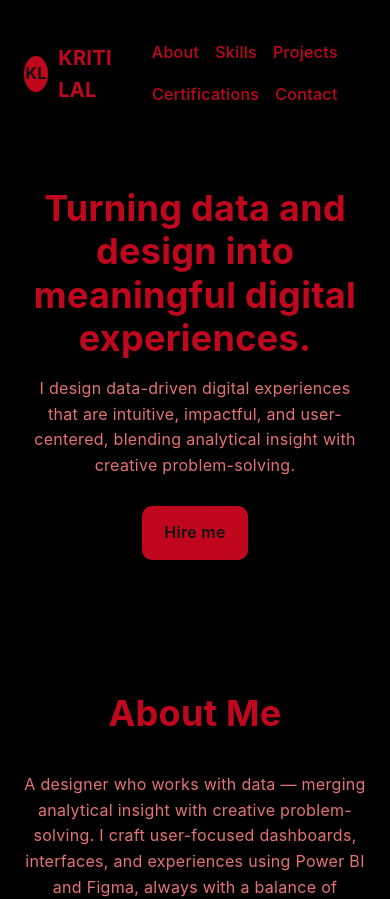
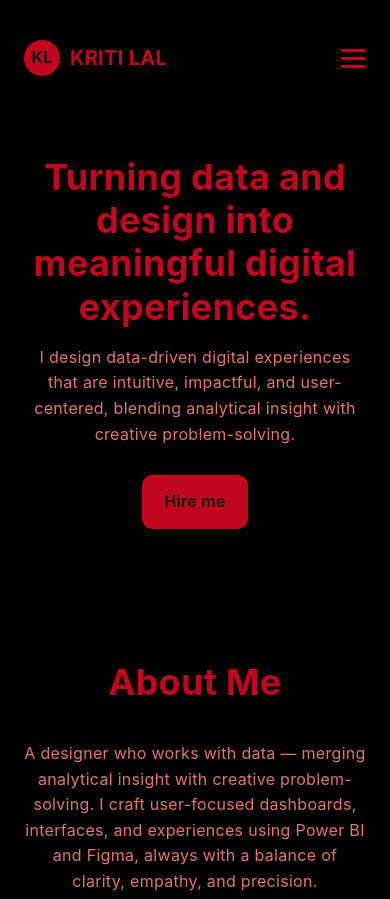
Before and after one commit to KritiLal/kritilal_portfolio, a React (Create React App) app: page / in a window 390 px wide. Shown: the top 899 px of the page. Built offline with nearby package versions, Linux system fonts and the light colour scheme.

Commit message:
Update site

```diff
--- a/src/App.css
+++ b/src/App.css
@@ -567,3 +567,73 @@ footer{
     font-size: 16px; /* easier to read on narrow screens */
   }
 }
+
+
+/* Hamburger Icon Container */
+.hamburger {
+  display: none; /* hidden on desktop */
+  flex-direction: column; /* stack 3 lines vertically */
+  gap: 5px; /* space between lines */
+  cursor: pointer; /* pointer on hover */
+}
+
+/* Each Line of the Hamburger */
+.hamburger span {
+  width: 25px; /* line width */
+  height: 3px; /* line thickness */
+  background: var(--accent); /* red accent color */
+  border-radius: 2px; /* slightly rounded edges */
+  transition: all 0.3s ease; /* smooth animation for rotation */
+}
+
+/* Hamburger "X" Animation when active */
+.hamburger.active span:nth-child(1) {
+  transform: rotate(45deg) translate(5px, 5px); /* top line rotates to form X */
+}
+
+.hamburger.active span:nth-child(2) {
+  opacity: 0; /* hide middle line */
+}
+
+.hamburger.active span:nth-child(3) {
+  transform: rotate(-45deg) translate(5px, -5px); /* bottom line rotates to form X */
+}
+
+/* Desktop Navigation Links */
+.nav-links {
+  display: flex; /* horizontal row of links */
+  gap: 24px; /* space between links */
+}
+
+/* Mobile Styles */
+@media (max-width: 700px) {
+  .nav-links {
+    display: none; /* hide links by default on mobile */
+    flex-direction: column; /* stack links vertically */
+    position: absolute; /* position menu over content */
+    top: 70px; /* below header */
+    right: 24px; /* align to right */
+    background: var(--bg); /* dark background */
+    padding: 20px; /* spacing inside menu */
+    border-radius: 8px; /* rounded corners */
+    gap: 16px; /* space between links */
+    border: 1px solid rgba(255,255,255,0.1); /* subtle border */
+    z-index: 1000; /* appear above other elements */
+  }
+
+  /* Show menu when hamburger is active */
+  .nav-links.show {
+    display: flex;
+  }
+
+  /* Show Hamburger Icon on Mobile */
+  .hamburger {
+    display: flex;
+  }
+
+  /* Mobile link styles */
+  .nav-links a {
+    font-size: 18px; /* larger text for touch */
+    padding: 8px 12px; /* padding for easier tapping */
+  }
+}
--- a/src/components/Navbar.js
+++ b/src/components/Navbar.js
@@ -1,6 +1,14 @@
-import React from 'react';
+import React, { useState } from 'react'; // Import React and useState hook for state management
 
 function Navbar() {
+  // State to track if mobile menu is open or closed
+  const [isOpen, setIsOpen] = useState(false);
+
+  // Function to toggle the mobile menu
+  const toggleMenu = () => {
+    setIsOpen(!isOpen); // Switch between true/false
+  };
+
   return (
     <header>
       {/* Logo section */}
@@ -8,16 +16,26 @@ function Navbar() {
         <span>KL</span> KRITI LAL
       </div>
 
-      {/* Navigation links */}
-      <nav>
-        <a href="#about">About</a>        {/* Link to About section */}
-        <a href="#skills">Skills</a>      {/* Link to Skills section */}
-        <a href="#projects">Projects</a>  {/* Link to Projects section */}
-        <a href="#certifications">Certifications</a>  {/* Link to Projects section */}
-        <a href="#contact">Contact</a>    {/* Link to Contact section */}
+      {/* Navigation Links */}
+      {/* Add 'show' class when isOpen is true to display menu on mobile */}
+      <nav className={`nav-links ${isOpen ? 'show' : ''}`}>
+        {/* Close menu when a link is clicked */}
+        <a href="#about" onClick={() => setIsOpen(false)}>About</a>
+        <a href="#skills" onClick={() => setIsOpen(false)}>Skills</a>
+        <a href="#projects" onClick={() => setIsOpen(false)}>Projects</a>
+        <a href="#certifications" onClick={() => setIsOpen(false)}>Certifications</a>
+        <a href="#contact" onClick={() => setIsOpen(false)}>Contact</a>
       </nav>
+
+      {/* Hamburger Icon */}
+      {/* Add 'active' class when isOpen is true for animation */}
+      <div className={`hamburger ${isOpen ? 'active' : ''}`} onClick={toggleMenu}>
+        <span></span> {/* top line */}
+        <span></span> {/* middle line */}
+        <span></span> {/* bottom line */}
+      </div>
     </header>
   );
 }
 
-export default Navbar;
+export default Navbar; // Export Navbar co
```
